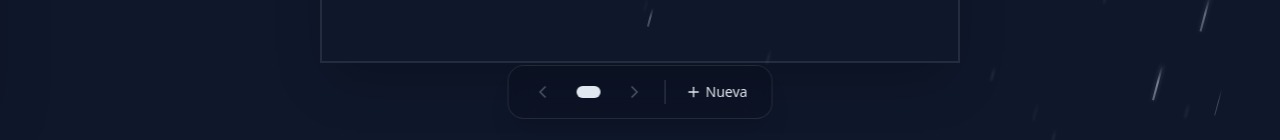
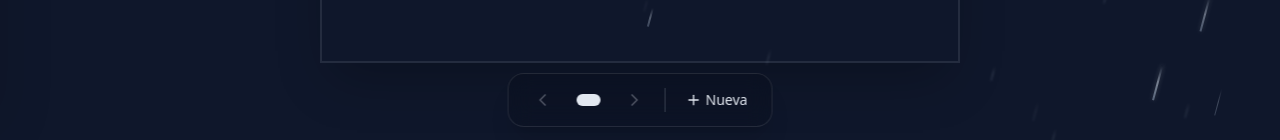
Before and after one commit to RoyNadiel/QuoteCreator, a React (Vite) app: page / in a window 1280 px wide. Shown: the part 657-797 px from the top of the page. Built offline with nearby package versions, Linux system fonts and the light colour scheme; a web font is replaced by a local one.

Commit message:
feat: ahora hay transiciones en el lienzo y el usuario puede re-ordenar las páginas. Se usa la librería framer-motion para lograrlo.

```diff
--- a/package.json
+++ b/package.json
@@ -12,7 +12,7 @@
   "dependencies": {
     "@tailwindcss/vite": "4.1.18",
     "@types/uuid": "11.0.0",
-    "framer-motion": "^12.38.0",
+    "framer-motion": "12.38.0",
     "html2canvas": "1.4.1",
     "jszip": "^3.10.1",
     "lucide-react": "0.562.0",
--- a/src/App.tsx
+++ b/src/App.tsx
@@ -35,6 +35,7 @@ const createNewPage = (): QuotePage => ({
 function App() {
   const [pages, setPages] = useState<QuotePage[]>([createNewPage()]);
   const [currentPageIndex, setCurrentPageIndex] = useState(0);
+  const [direction, setDirection] = useState(0);
 
   const currentPage = useMemo(
     () => pages[currentPageIndex] || pages[0],
@@ -81,8 +82,14 @@ function App() {
     });
   };
 
+  const handlePageChange = (newIndex: number) => {
+    setDirection(newIndex > currentPageIndex ? 1 : -1);
+    setCurrentPageIndex(newIndex);
+  };
+
   const addNewPage = () => {
     if (pages.length >= 10) return;
+    setDirection(1);
     setPages((prev) => [...prev, createNewPage()]);
     setCurrentPageIndex(pages.length);
   };
@@ -90,9 +97,19 @@ function App() {
   const deletePage = (index: number) => {
     if (pages.length <= 1) return; // No permitir borrar la última página
 
+    setDirection(-1);
     setPages((prev) => prev.filter((_, i) => i !== index));
     if (currentPageIndex >= index && currentPageIndex > 0) {
       setCurrentPageIndex((prev) => prev - 1);
+    }
+  };
+
+  const handleReorder = (newPages: QuotePage[]) => {
+    const currentId = pages[currentPageIndex].id;
+    setPages(newPages);
+    const newIndex = newPages.findIndex((p) => p.id === currentId);
+    if (newIndex !== -1 && newIndex !== currentPageIndex) {
+      setCurrentPageIndex(newIndex);
     }
   };
 
@@ -199,7 +216,7 @@ function App() {
         // Change to the current page to render it
         setCurrentPageIndex(i);
         // Wait for React to render the new page content and DOM to update
-        await new Promise((resolve) => setTimeout(resolve, 500));
+        await new Promise((resolve) => setTimeout(resolve, 700));
 
         if (!previewRef.current) continue;
 
@@ -329,6 +346,7 @@ function App() {
         updatePage={updateCurrentPage}
         fontSize={fontSize}
         aspectRatio={aspectRatio}
+        direction={direction}
         pageTextColor={pageTextColor}
         quoteBackgroundColor={quoteBackgroundColor}
         formattedTime={formattedTime}
@@ -344,9 +362,10 @@ function App() {
       <PageNavigation
         pages={pages}
         currentPageIndex={currentPageIndex}
-        onPageChange={setCurrentPageIndex}
+        onPageChange={handlePageChange}
         onAddPage={addNewPage}
         onDeletePage={deletePage}
+        onReorder={handleReorder}
         pageTextColor={pageTextColor}
       />
     </div>
--- a/src/quote-editor/components/Canvas.tsx
+++ b/src/quote-editor/components/Canvas.tsx
@@ -1,16 +1,15 @@
 import { DecorativeSidebars } from './DecorativeSidebars';
 import { AuthorFooter } from './AuthorFooter';
 import { X, AlertCircle } from 'lucide-react';
-import type {
-  AspectRatioOption,
-  QuotePage,
-} from '../types';
+import { motion, AnimatePresence } from 'framer-motion';
+import type { AspectRatioOption, QuotePage } from '../types';
 import { useRef, useEffect, useMemo } from 'react';
 
 interface CanvasProps {
   currentPage: QuotePage;
   updatePage: (updates: Partial<QuotePage>) => void;
   fontSize: number;
+  direction: number;
   aspectRatio: AspectRatioOption;
   pageTextColor: string;
   quoteBackgroundColor: string;
@@ -28,6 +27,7 @@ function Canvas({
   currentPage,
   updatePage,
   fontSize,
+  direction,
   aspectRatio,
   pageTextColor,
   quoteBackgroundColor,
@@ -42,6 +42,23 @@ function Canvas({
 }: CanvasProps) {
   const textareaRef = useRef<HTMLTextAreaElement>(null);
   const lienzoRef = useRef<HTMLDivElement>(null);
+
+  const slideVariants = {
+    enter: (direction: number) => ({
+      x: direction > 0 ? 20 : -20,
+      opacity: 0,
+    }),
+    center: {
+      zIndex: 1,
+      x: 0,
+      opacity: 1,
+    },
+    exit: (direction: number) => ({
+      zIndex: 0,
+      x: direction < 0 ? 20 : -20,
+      opacity: 0,
+    }),
+  };
 
   const verticalJustify = useMemo(() => {
     switch (currentPage.textVerticalAlign) {
@@ -164,7 +181,18 @@ function Canvas({
           Creator
         </h2>
 
-        <section
+        <AnimatePresence mode="wait" custom={direction}>
+          <motion.section
+            key={currentPage.id}
+            custom={direction}
+            variants={slideVariants}
+            initial="enter"
+            animate="center"
+            exit="exit"
+            transition={{
+              x: { type: 'spring', stiffness: 300, damping: 30 },
+              opacity: { duration: 0.2 },
+            }}
             className="flex flex-col items-center border-2 z-50 shadow-2xl transition-all duration-200 relative group"
             style={{
               borderColor: `${pageTextColor}1a`,
@@ -176,7 +204,7 @@ function Canvas({
             }}
           >
             <div
-            className="absolute hidden sm:block -top-8 opacity-50 left-1/2 -translate-x-1/2 text-xs uppercase font-mono tracking-widest z-60"
+              className="absolute hidden md:block -top-8 opacity-50 left-1/2 -translate-x-1/2 text-xs uppercase font-mono tracking-widest z-60"
               style={{ color: pageTextColor }}
             >
               {Intl.DateTimeFormat('es-VE', {
@@ -219,7 +247,8 @@ function Canvas({
               color={pageTextColor}
               borderColor={`${pageTextColor}1a`}
             />
-        </section>
+          </motion.section>
+        </AnimatePresence>
       </div>
 
       {/* ── PREVIEW / CAPTURA ── */}
--- a/src/quote-editor/components/DecorativeSidebars.tsx
+++ b/src/quote-editor/components/DecorativeSidebars.tsx
@@ -21,7 +21,7 @@ export const DecorativeSidebars = ({
       <div className="text-xs uppercase font-mono">Studio V1</div>
     </div>
     <div
-      className="absolute flex justify-center items-center gap-x-4 bottom-1/25 -translate-y-1/2 md:flex md:flex-col md:gap-y-6 md:-right-20 md:top-1/2 md:vertical-text pointer-events-none opacity-50"
+      className="hidden absolute md:justify-center md:items-center md:gap-x-4 md:bottom-1/25 md:-translate-y-1/2 md:flex md:flex-col md:gap-y-6 md:-right-20 md:top-1/2 md:vertical-text pointer-events-none opacity-50"
       style={{ color }}
     >
       <span className="text-xs uppercase font-mono tracking-widest">
--- a/src/quote-editor/components/PageNavigation.tsx
+++ b/src/quote-editor/components/PageNavigation.tsx
@@ -1,4 +1,5 @@
 import { ChevronLeft, ChevronRight, Plus, Trash2 } from 'lucide-react';
+import { Reorder } from 'framer-motion';
 import type { QuotePage } from '../types';
 
 interface PageNavigationProps {
@@ -7,6 +8,7 @@ interface PageNavigationProps {
   onPageChange: (index: number) => void;
   onAddPage: () => void;
   onDeletePage: (index: number) => void;
+  onReorder: (newPages: QuotePage[]) => void;
   pageTextColor: string;
 }
 
@@ -16,11 +18,12 @@ export const PageNavigation = ({
   onPageChange,
   onAddPage,
   onDeletePage,
+  onReorder,
   pageTextColor,
 }: PageNavigationProps) => {
   return (
     <div
-      className="fixed bottom-6 left-1/2 -translate-x-1/2 z-40 flex items-center gap-2 px-4 py-2 bg-black/10 backdrop-blur-md rounded-2xl border border-white/10 shadow-xl transition-colors duration-300"
+      className="fixed bottom-4 left-1/2 -translate-x-1/2 z-40 flex items-center gap-2 px-4 py-2 bg-black/10 backdrop-blur-md rounded-2xl border border-white/10 shadow-xl transition-colors duration-300"
       style={{ color: pageTextColor }}
     >
       <button
@@ -32,20 +35,26 @@ export const PageNavigation = ({
         <ChevronLeft className="w-5 h-5" />
       </button>
 
-      <div className="flex items-center gap-2 px-2">
+      <Reorder.Group
+        axis="x"
+        values={pages}
+        onReorder={onReorder}
+        className="flex items-center gap-2 px-2"
+      >
         {pages.map((page, index) => (
+          <Reorder.Item key={page.id} value={page}>
             <button
-            key={page.id}
               onClick={() => onPageChange(index)}
-            className={`w-3 h-3 rounded-full transition-all duration-300 cursor-pointer ${
+              className={`w-3 h-3 flex rounded-full transition-all duration-300 cursor-grab active:cursor-grabbing ${
                 index === currentPageIndex
                   ? 'w-6 bg-current opacity-100'
                   : 'bg-current opacity-40 hover:opacity-70'
               }`}
               title={`Página ${index + 1}`}
             />
+          </Reorder.Item>
         ))}
-      </div>
+      </Reorder.Group>
 
       <button
         onClick={() => onPageChange(currentPageIndex + 1)}
@@ -60,9 +69,13 @@ export const PageNavigation = ({
 
       <button
         onClick={onAddPage}
-        disabled={pages.length >= 10}
+        disabled={pages.length >= 5}
         className="p-2 justify-center cursor-pointer flex gap-1 rounded-xl hover:bg-white/10 disabled:opacity-30 disabled:hover:bg-transparent disabled:cursor-not-allowed transition-all font-medium text-sm items-center"
-        title={pages.length >= 10 ? "Límite de 10 páginas alcanzado" : "Añadir nueva página"}
+        title={
+          pages.length >= 5
+            ? 'Límite de 5 páginas alcanzado'
+            : 'Añadir nueva página'
+        }
       >
         <Plus className="w-4 h-4" />
         <span className="hidden sm:block">Nueva</span>
--- a/src/quote-editor/constants/options.ts
+++ b/src/quote-editor/constants/options.ts
@@ -88,7 +88,7 @@ export const pageBackgroundOptions: BackgroundOption[] = [
   // Pastel Gradients
   {
     name: 'Sunset Pastel',
-    value: 'linear-gradient(135deg, #fcd34d80, #fda4af80)',
+    value: 'linear-gradient(135deg, #FEE9A6, #FED2D7)',
     isDark: false,
   },
   {
```
Lines whose indentation alone changed are shown as unchanged.
